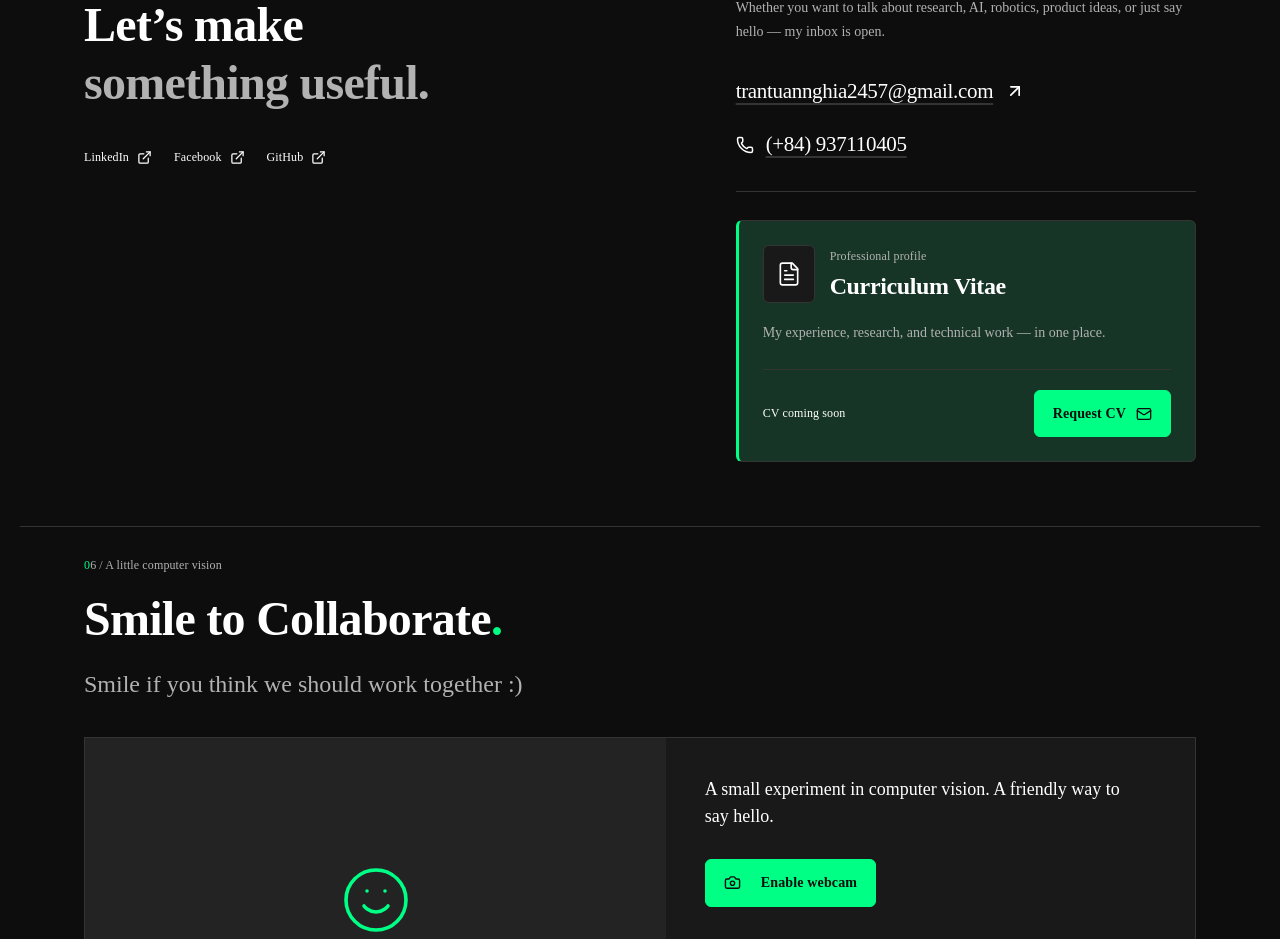
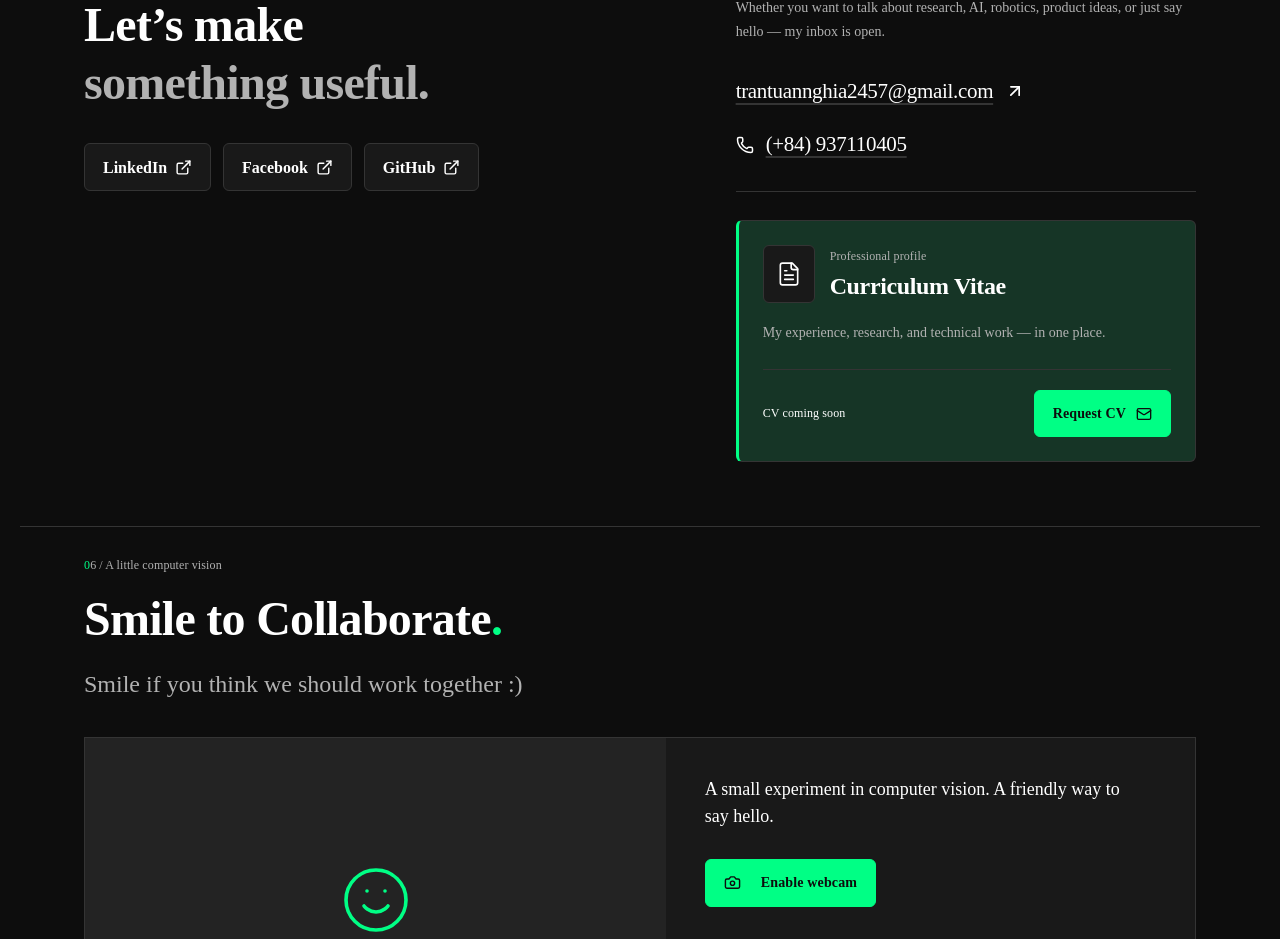
Before and after one commit to tuannghia2457/tuannghia_portfolio, a React (Vite) app: page / in a window 1280 px wide. Shown: the part 3188-4127 px from the top of the page. Built offline with nearby package versions, Linux system fonts and the light colour scheme.

Commit message:
Make the contact social links larger, outlined buttons
LinkedIn, Facebook and GitHub under the contact heading now use 16px
semibold labels in 48px bordered buttons with a green hover border,
matching the secondary button style.

```diff
--- a/src/pages/SupportingSections.jsx
+++ b/src/pages/SupportingSections.jsx
@@ -59,9 +59,9 @@ function ContactCV() {
 }
 export function ContactInfo() { return (<section id="contact" className="contact-section section-pad" aria-labelledby="contact-title">
           <div className="section-kicker mono">05 / Contact</div><div className="contact-grid"><div className="contact-heading"><h2 id="contact-title">Let’s make<br /><em>something useful.</em></h2><div className="social-links">
-            <a href={profile.linkedinUrl} target="_blank" rel="noreferrer">LinkedIn <ExternalLink size={15} /></a>
-            {profile.facebookUrl ? <a href={profile.facebookUrl} target="_blank" rel="noreferrer">Facebook <ExternalLink size={15} /></a> : <span className="social-pending" title="Facebook link coming soon">Facebook <small>Coming soon</small></span>}
-            <a href={profile.githubUrl} target="_blank" rel="noreferrer">GitHub <ExternalLink size={15} /></a>
+            <a href={profile.linkedinUrl} target="_blank" rel="noreferrer">LinkedIn <ExternalLink size={17} /></a>
+            {profile.facebookUrl ? <a href={profile.facebookUrl} target="_blank" rel="noreferrer">Facebook <ExternalLink size={17} /></a> : <span className="social-pending" title="Facebook link coming soon">Facebook <small>Coming soon</small></span>}
+            <a href={profile.githubUrl} target="_blank" rel="noreferrer">GitHub <ExternalLink size={17} /></a>
           </div></div><div className="contact-copy"><p>Whether you want to talk about research, AI, robotics, product ideas, or just say hello — my inbox is open.</p><div className="contact-methods"><a className="email-link" href="mailto:trantuannghia2457@gmail.com">trantuannghia2457@gmail.com <ArrowUpRight size={20} /></a><a className="email-link phone-link" href={profile.phoneHref} aria-label={`Call ${profile.phone}`}><Phone size={18} aria-hidden="true" />{profile.phone}</a></div>
           <ContactCV /></div></div>
         </section>) }
--- a/src/styles.css
+++ b/src/styles.css
@@ -245,7 +245,9 @@ h2 em { font-style: normal; color: var(--muted-foreground); }
 .email-link { display: inline-flex; align-items: center; gap: 12px; max-width: 100%; margin-top: 12px; font-size: var(--text-lg); letter-spacing: var(--tracking-heading); overflow-wrap: anywhere; }
 .social-links { display: flex; flex-wrap: wrap; gap: 22px; padding-top: 18px; margin-top: 32px; border-top: var(--line); }
 /* Contact: social profiles sit under the heading; email and phone stack in the copy column. */
-.contact-heading .social-links { margin-top: 28px; padding-top: 0; border-top: 0; }
+.contact-heading .social-links { gap: 12px; margin-top: 32px; padding-top: 0; border-top: 0; }
+.contact-heading .social-links a { min-height: 48px; padding-inline: 18px; border: var(--line); border-radius: var(--radius); background: var(--surface); color: var(--foreground); font-size: var(--text-base); font-weight: var(--weight-semibold); letter-spacing: 0; transition: border-color var(--duration-fast), color var(--duration-fast); }
+.contact-heading .social-links a:hover, .contact-heading .social-links a:focus-visible { border-color: var(--primary); color: var(--accent-foreground); }
 .contact-methods { display: flex; flex-direction: column; align-items: flex-start; gap: 6px; padding-bottom: 28px; border-bottom: var(--line); }
 .phone-link { font-variant-numeric: tabular-nums; }
 .social-links a { display: inline-flex; align-items: center; gap: 8px; min-height: 36px; font-family: var(--font-sans); font-size: var(--text-xs); font-weight: var(--weight-medium); letter-spacing: var(--tracking-small); text-decoration: none; }
```
